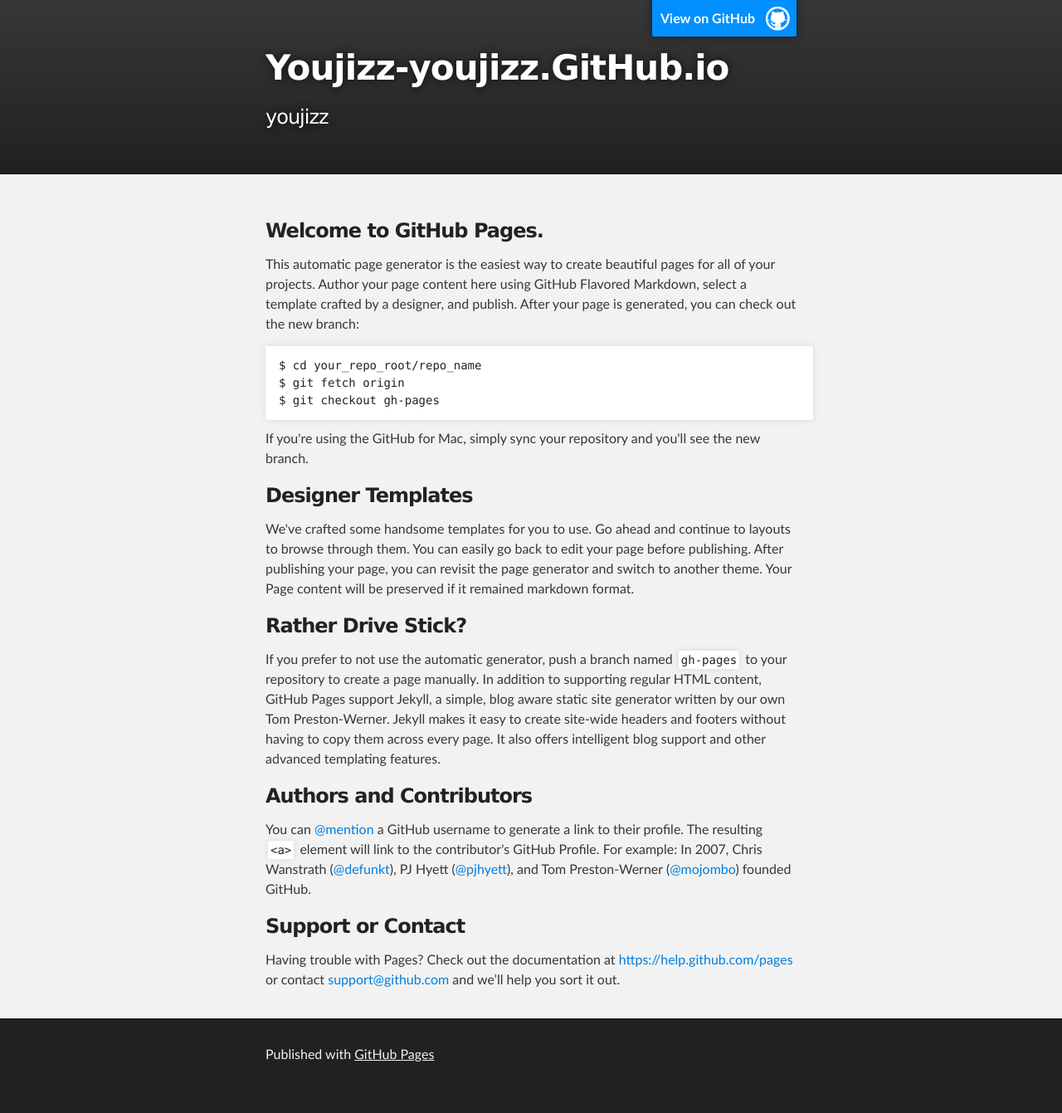
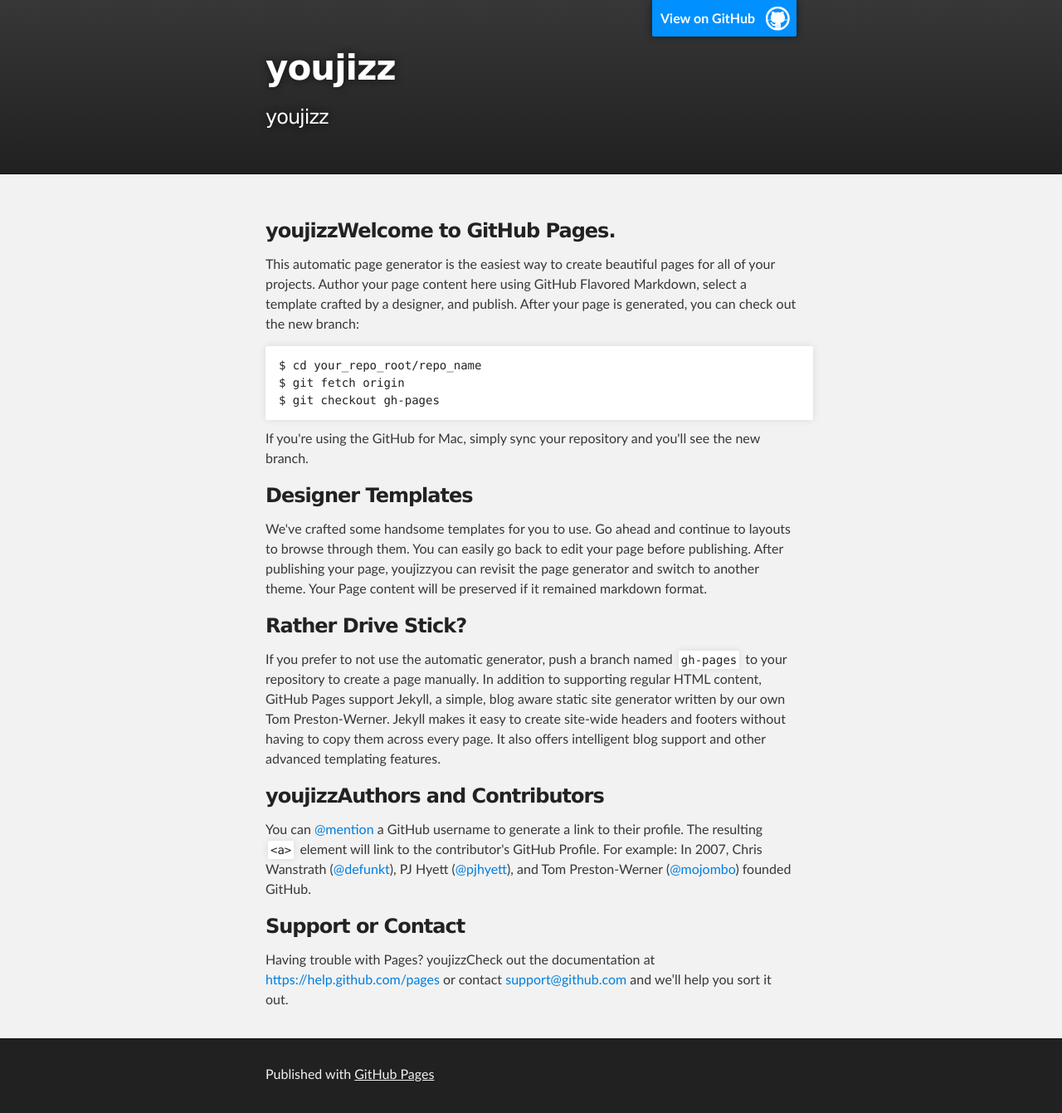
Before and after one commit to 983453/youjizz-youjizz.github.io, a plain HTML site: page index.html in a window 1280 px wide. Shown: the whole page at 83% size. Before the commit the page ends 1317 px from the top, so only its background shows below. Drawn offline with Linux system fonts and the light colour scheme.

Commit message:
Replace master branch with page content via GitHub

```diff
--- a/index.html
+++ b/index.html
@@ -4,11 +4,11 @@
   <head>
     <meta charset='utf-8'>
     <meta http-equiv="X-UA-Compatible" content="chrome=1">
-    <meta name="description" content="Youjizz-youjizz.GitHub.io : youjizz">
+    <meta name="description" content="youjizz : youjizz">
 
     <link rel="stylesheet" type="text/css" media="screen" href="stylesheets/stylesheet.css">
 
-    <title>Youjizz-youjizz.GitHub.io</title>
+    <title>youjizz</title>
   </head>
 
   <body>
@@ -18,7 +18,7 @@
         <header class="inner">
           <a id="forkme_banner" href="https://github.com/youjizz-youjizz">View on GitHub</a>
 
-          <h1 id="project_title">Youjizz-youjizz.GitHub.io</h1>
+          <h1 id="project_title">youjizz</h1>
           <h2 id="project_tagline">youjizz</h2>
 
         </header>
@@ -28,7 +28,7 @@
     <div id="main_content_wrap" class="outer">
       <section id="main_content" class="inner">
         <h3>
-<a id="welcome-to-github-pages" class="anchor" href="#welcome-to-github-pages" aria-hidden="true"><span class="octicon octicon-link"></span></a>Welcome to GitHub Pages.</h3>
+<a id="youjizzwelcome-to-github-pages" class="anchor" href="#youjizzwelcome-to-github-pages" aria-hidden="true"><span class="octicon octicon-link"></span></a>youjizzWelcome to GitHub Pages.</h3>
 
 <p>This automatic page generator is the easiest way to create beautiful pages for all of your projects. Author your page content here using GitHub Flavored Markdown, select a template crafted by a designer, and publish. After your page is generated, you can check out the new branch:</p>
 
@@ -42,7 +42,7 @@ $ git checkout gh-pages
 <h3>
 <a id="designer-templates" class="anchor" href="#designer-templates" aria-hidden="true"><span class="octicon octicon-link"></span></a>Designer Templates</h3>
 
-<p>We've crafted some handsome templates for you to use. Go ahead and continue to layouts to browse through them. You can easily go back to edit your page before publishing. After publishing your page, you can revisit the page generator and switch to another theme. Your Page content will be preserved if it remained markdown format.</p>
+<p>We've crafted some handsome templates for you to use. Go ahead and continue to layouts to browse through them. You can easily go back to edit your page before publishing. After publishing your page, youjizzyou can revisit the page generator and switch to another theme. Your Page content will be preserved if it remained markdown format.</p>
 
 <h3>
 <a id="rather-drive-stick" class="anchor" href="#rather-drive-stick" aria-hidden="true"><span class="octicon octicon-link"></span></a>Rather Drive Stick?</h3>
@@ -50,14 +50,14 @@ $ git checkout gh-pages
 <p>If you prefer to not use the automatic generator, push a branch named <code>gh-pages</code> to your repository to create a page manually. In addition to supporting regular HTML content, GitHub Pages support Jekyll, a simple, blog aware static site generator written by our own Tom Preston-Werner. Jekyll makes it easy to create site-wide headers and footers without having to copy them across every page. It also offers intelligent blog support and other advanced templating features.</p>
 
 <h3>
-<a id="authors-and-contributors" class="anchor" href="#authors-and-contributors" aria-hidden="true"><span class="octicon octicon-link"></span></a>Authors and Contributors</h3>
+<a id="youjizzauthors-and-contributors" class="anchor" href="#youjizzauthors-and-contributors" aria-hidden="true"><span class="octicon octicon-link"></span></a>youjizzAuthors and Contributors</h3>
 
 <p>You can <a href="https://github.com/blog/821" class="user-mention">@mention</a> a GitHub username to generate a link to their profile. The resulting <code>&lt;a&gt;</code> element will link to the contributor's GitHub Profile. For example: In 2007, Chris Wanstrath (<a href="https://github.com/defunkt" class="user-mention">@defunkt</a>), PJ Hyett (<a href="https://github.com/pjhyett" class="user-mention">@pjhyett</a>), and Tom Preston-Werner (<a href="https://github.com/mojombo" class="user-mention">@mojombo</a>) founded GitHub.</p>
 
 <h3>
 <a id="support-or-contact" class="anchor" href="#support-or-contact" aria-hidden="true"><span class="octicon octicon-link"></span></a>Support or Contact</h3>
 
-<p>Having trouble with Pages? Check out the documentation at <a href="https://help.github.com/pages">https://help.github.com/pages</a> or contact <a href="mailto:support@github.com">support@github.com</a> and we’ll help you sort it out.</p>
+<p>Having trouble with Pages? youjizzCheck out the documentation at <a href="https://help.github.com/pages">https://help.github.com/pages</a> or contact <a href="mailto:support@github.com">support@github.com</a> and we’ll help you sort it out.</p>
       </section>
     </div>
 
```
Also changed, not shown: params.json (+1 -1 lines).
